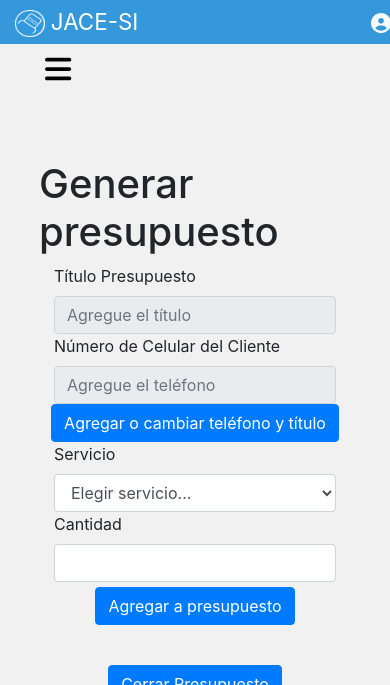
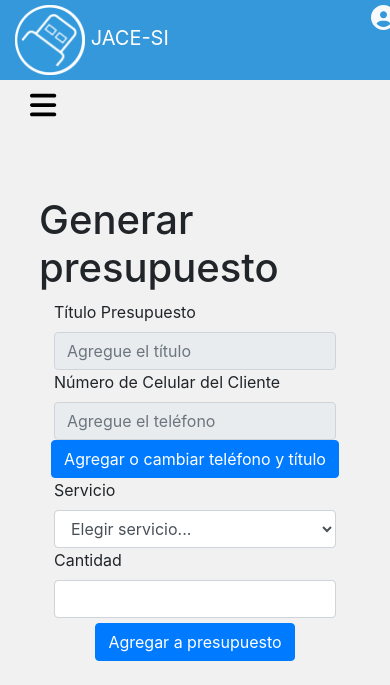
Before and after one commit to OlmedoA/Grupo9-_PPS, a PHP site: page /GenerarPresupuesto.php in a window 390 px wide; the page is wider, and only the part inside the window is pictured. Shown: the top 685 px of that part. Run offline with PHP 8.4, Linux system fonts and the light colour scheme; the visitor is signed in with stand-in values (Sample User, id 1); data comes from the database, SQL or seed files in the repository; data that the repository does not hold is empty; some libraries are stand-ins or nearby versions.

Commit message:
responsive superior

```diff
--- a/css/estilos.css
+++ b/css/estilos.css
@@ -72,13 +72,10 @@ li {
     padding-bottom: 5px;
     margin: 0px;
     color: white;
-    font-size: 140%;
+    font-size: 32px;
     background-color: #3498DB;
-<<<<<<< HEAD
 
 
-=======
->>>>>>> 83f959fc5fe06afd5319c9e4289d01d659c625a9
 }
 /*logo jacesi*/
 .imagen{
@@ -139,139 +136,7 @@ li {
     align-items: center;
     padding: 5px 0;
 
-<<<<<<< HEAD
   }
-.imagen{
-    height: 80%;
-    width: 10%;
-}
-
-.dropdown-menu {
-    margin: 17px;
-    background: #262a34;
-    color: white;
-    box-shadow: 0 0 10px rgba(0, 0, 0, 0.568);
-}
-
-.menuperfil {
-    color: white;
-}
-
-.menuperfil:focus {
-    background: #23ae6b;
-    box-shadow: 0 0 10px rgba(0, 0, 0, 0.568);
-}
-
-.cerrar:hover {
-    background-color: #3498DB;
-   /* background-color: rgba(206, 65, 22, 0.877);*/
-    box-shadow: 0 0 10px rgba(0, 0, 0, 0.568);
-}
-
-.entrar:hover {
-    background-color: #3498DB;
-   /* background-color: rgba(206, 65, 22, 0.877);*/
-    box-shadow: 0 0 10px rgba(0, 0, 0, 0.568);
-}
-
-.entrar{
-    display: none;
-}
-
-.user {
-	position: absolute;
-    padding-right: 0px;
-	padding-top:8px;
-    font-size: 90%;
-
-}
-
-.iconos{
-   font-size: 25px;
-   padding-right: 20px;
-
-}
-li {
-    list-style: none;
-}
-
-/*BARRA LATERAL*/
-
-.barra-lateral {
-
-    background-color: #3498DB;
-    /*background: #252121;*/
-    color: #fff;
-    min-width: 230px;
-    min-height: 100vh;
-   padding: 0;
-    /* padding: 0 !important;*/
-}
-
-.barra-lateral a {
-    color: #fff;
-}
-.btn_menu0{
-    cursor: pointer;
-    padding:10px;
-    padding-left: 30px;
-    padding-bottom: 5px;
-    font-size: 30px;
-    color: black;
-
-}
-.btn_menu{
-    cursor: pointer;
-    padding:10px;
-    padding-left: 30px;
-    padding-bottom: 5px;
-    font-size: 30px;
-    color: white;
-
-}
-/*boton de menu lateral*/
-.boton .boton{
-	background-color: #003C5D;
-}
-
-/*ESTILOS MENU*/
-
-.barra-lateral .menu a {
-    display: block;
-    padding: 15px;
-    font-family: Roboto, sans-serif;
-    font-weight: 500;
-    border-bottom: 1px solid rgba(255, 255, 255, .1);
-
-}
-
-.barra-lateral .menu a:hover {
-    /*background-color: rgba(255, 255, 255, 0.485);
-    background-color: rgba(255, 255, 255, .1);*/
-    background-color: #003C5D;
-    text-decoration: none;
-}
-
-#titulo{
-    cursor: default;
-}
-
-#titulo:hover{
-    background-color: transparent;
-}
-
-.active {
-    background: #003C5D;
-}
-
-.barra-lateral .menu a i {
-    margin-right: 20px;
-=======
->>>>>>> 83f959fc5fe06afd5319c9e4289d01d659c625a9
-}
-
-
-
 
 /*TABLAS*/
 .encabezado{
@@ -367,7 +232,21 @@ li {
         font-size:25px;
     }
    }
+   /*responsive barra superior*/
+@media screen and (max-width:600px){
+/*barra*/
+.barra {
+    font-size: 20px;
+}
+/*logo jacesi*/
+.imagen{
+    height: 70px;
+    width: 70px;
+}
+/*usuario*/
+.user {
+    font-size: 25px;
+}
 
-   option{
-       word-wrap: break-word;
-   }
+
+}
```
